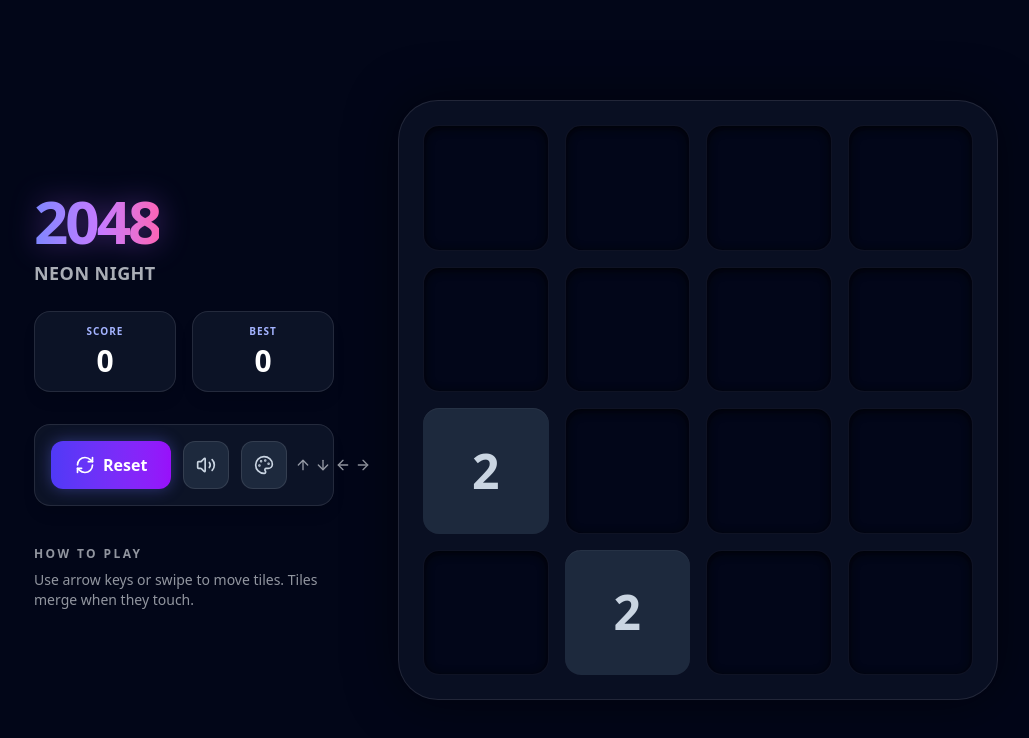
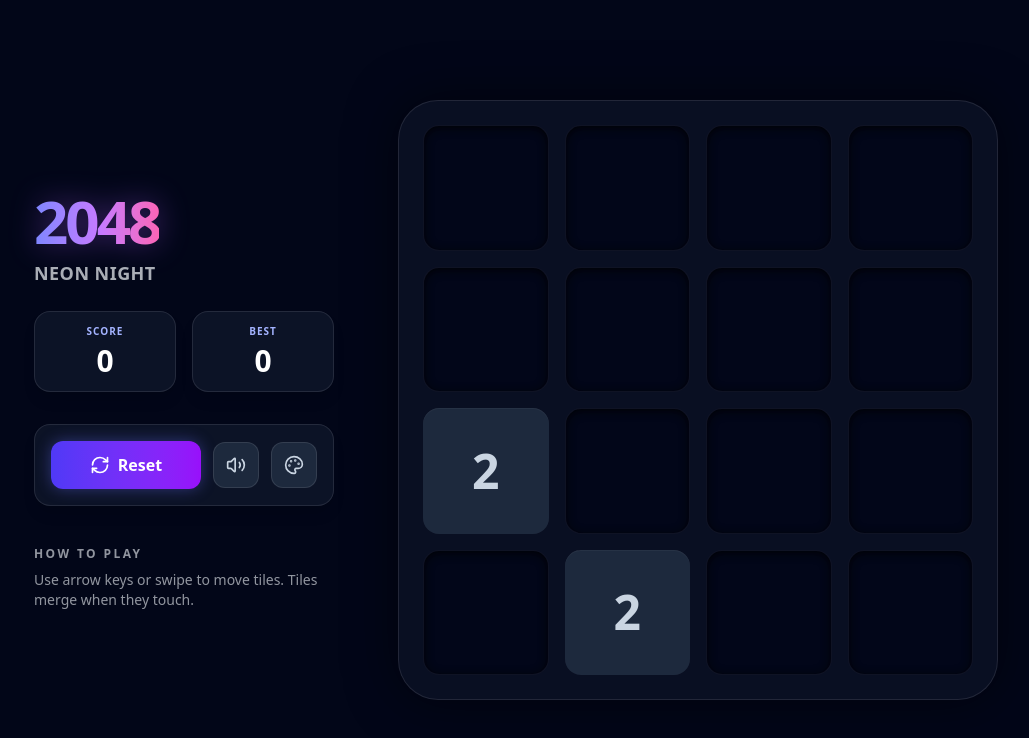
Before and after one commit to jpierce-dev/2048-puzzle-game, a React (Vite) app: page / in a window 1280 px wide. Shown: the top 738 px of the page, without its empty margins (124-1153 px from the left). Built offline with nearby package versions, Linux system fonts and the light colour scheme.

Commit message:
style: remove overflowing arrow icons and improve control buttons layout

```diff
--- a/src/App.tsx
+++ b/src/App.tsx
@@ -382,15 +382,16 @@ export default function App() {
           </div>
         </div>
 
-        <div className={`flex justify-between items-center ${currentTheme.panelBg} p-3 sm:p-4 rounded-2xl transition-colors duration-500`}>
-           <div className="flex gap-2 sm:gap-3">
+        <div className={`flex items-center ${currentTheme.panelBg} p-3 sm:p-4 rounded-2xl transition-colors duration-500`}>
           <button
             onClick={initGame}
-              className={`flex items-center justify-center gap-2 px-4 sm:px-6 py-3 rounded-xl font-bold transition-all active:scale-95 ${currentTheme.btnPrimary}`}
+            className={`flex-1 flex items-center justify-center gap-2 py-3 px-4 rounded-xl font-bold transition-all active:scale-95 ${currentTheme.btnPrimary}`}
           >
             <RefreshCw size={20} />
             <span className="hidden sm:inline landscape:inline">Reset</span>
           </button>
+
+          <div className="flex gap-2 sm:gap-3 ml-2 sm:ml-3">
             <button
               onClick={() => setIsMuted(!isMuted)}
               className={`p-3 flex items-center justify-center rounded-xl transition-all active:scale-95 ${currentTheme.btnSecondary}`}
@@ -405,13 +406,6 @@ export default function App() {
             >
               <Palette size={20} />
             </button>
-           </div>
-
-           {/* Instructions (Hidden on very small screens, visible on desktop/landscape) */}
-           <div className="hidden sm:flex items-center gap-2 opacity-60 px-2">
-             <div className="flex gap-1">
-               <ArrowUp size={16} /> <ArrowDown size={16} /> <ArrowLeft size={16} /> <ArrowRight size={16} />
-             </div>
           </div>
         </div>
 
```
Lines whose indentation alone changed are shown as unchanged.
